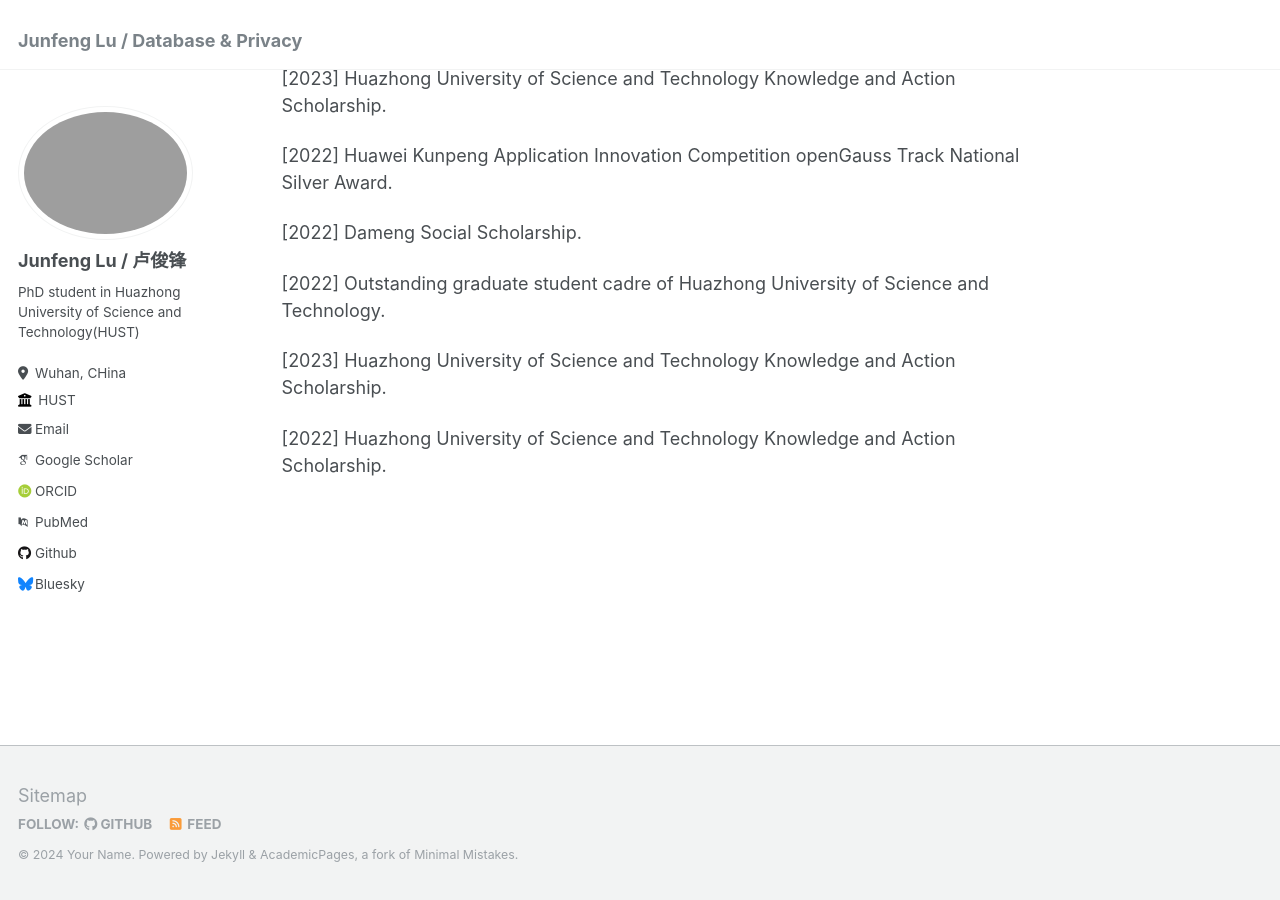
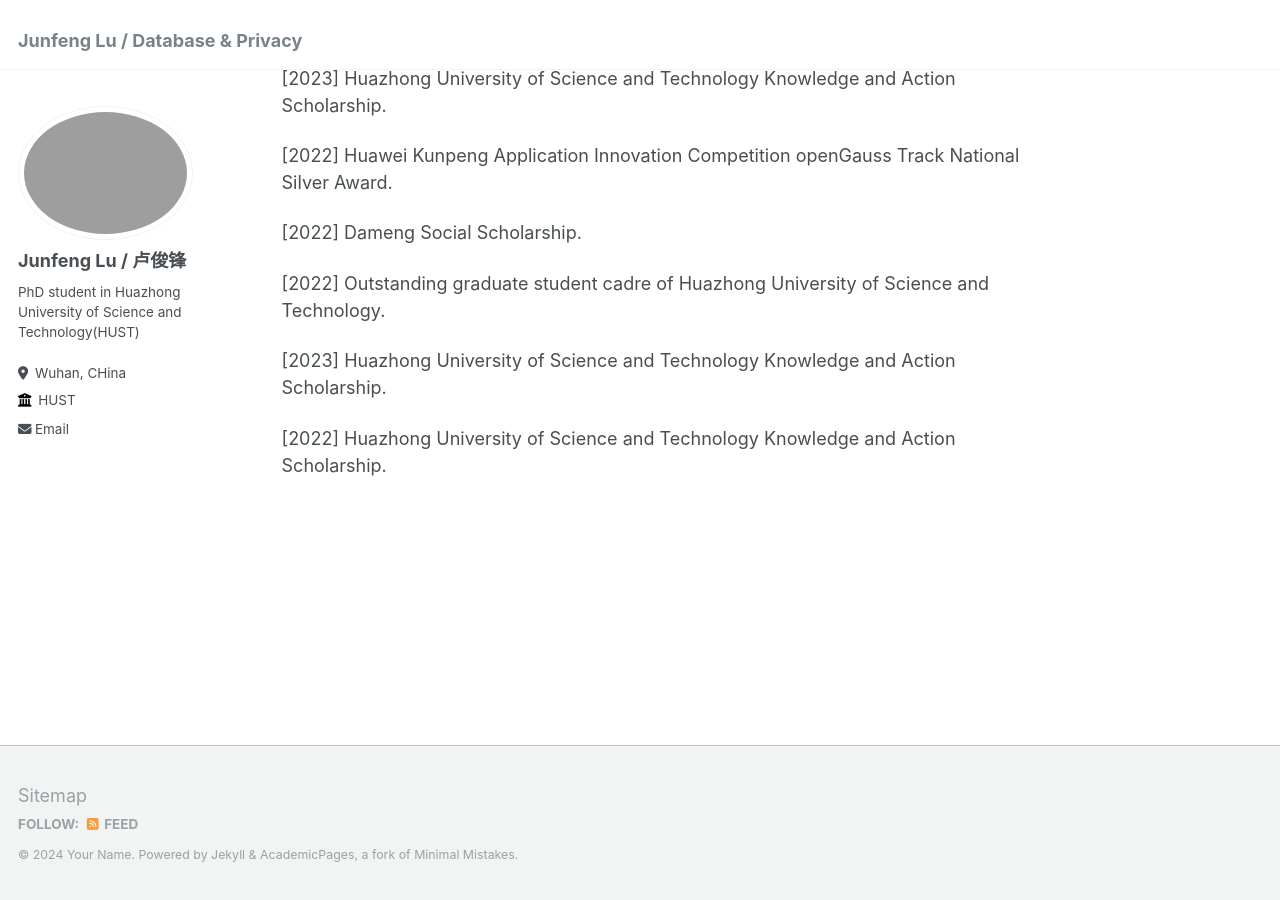
Before and after one commit to richardlujunfeng/richardloo, a Jekyll site: the page built from _pages/about.md, in a window 1280 px wide and 900 px high, scrolled down 966 px. Built offline with Jekyll 4.4.1, drawn with Linux system fonts in a browser that asks for light colours; some web fonts are replaced.

Commit message:
modify Sidebar navigationn

```diff
--- a/_config.yml
+++ b/_config.yml
@@ -31,47 +31,47 @@ author:
   email            : "jflu@hust.edu.cn"
 
   # Academic websites
-  arxiv            : # URL - Update with the correct link to your profile
-  googlescholar    : "https://scholar.google.com/citations?user=PS_CX0AAAAAJ"
-  impactstory      : # URL
-  orcid            : "http://orcid.org/yourorcidurl"
-  semantic         : # URL
-  pubmed           : "https://www.ncbi.nlm.nih.gov/pubmed/?term=john+snow"
-  researchgate     : # URL
+  # arxiv            : # URL - Update with the correct link to your profile
+  # googlescholar    : "https://scholar.google.com/citations?user=PS_CX0AAAAAJ"
+  # impactstory      : # URL
+  # orcid            : "http://orcid.org/yourorcidurl"
+  # semantic         : # URL
+  # pubmed           : "https://www.ncbi.nlm.nih.gov/pubmed/?term=john+snow"
+  # researchgate     : # URL
 
   # Repositories and software development
-  bitbucket        : # Username - Update with your username on the site
-  codepen          : # Username
-  dribbble         : # Username
-  github           : "academicpages"
-  kaggle           : # Username
-  stackoverflow    : # User number or user number and name (i.e., use "1" or "1/jeff-atwood")
+  # bitbucket        : # Username - Update with your username on the site
+  # codepen          : # Username
+  # dribbble         : # Username
+  # github           : "academicpages"
+  # kaggle           : # Username
+  # stackoverflow    : # User number or user number and name (i.e., use "1" or "1/jeff-atwood")
 
   # Social media
-  bluesky          : "bsky.app" # Replace this with you Bluesky username
-  facebook         : # Username
-  flickr           : # Username
-  foursquare       : # Username
-  goodreads        : # Username
-  google_plus      : # Username
-  keybase          : # Username
-  instagram        : # Username
-  lastfm           : # Username
-  linkedin         : # Username
-  mastodon         : # URL
-  medium           : # URL
-  pinterest        : # Username
-  soundcloud       : # Username
-  steam            : # Username
-  telegram         : # URL
-  tumblr           : # Username
-  twitter          : # Username for X / Twitter
-  vine             : # Username
-  weibo            : # Username
-  wikipedia        : # Username
-  xing             : # Username
-  youtube          : # Username
-  zhihu            : # URL
+  # bluesky          : "bsky.app" # Replace this with you Bluesky username
+  # facebook         : # Username
+  # flickr           : # Username
+  # foursquare       : # Username
+  # goodreads        : # Username
+  # google_plus      : # Username
+  # keybase          : # Username
+  # instagram        : # Username
+  # lastfm           : # Username
+  # linkedin         : # Username
+  # mastodon         : # URL
+  # medium           : # URL
+  # pinterest        : # Username
+  # soundcloud       : # Username
+  # steam            : # Username
+  # telegram         : # URL
+  # tumblr           : # Username
+  # twitter          : # Username for X / Twitter
+  # vine             : # Username
+  # weibo            : # Username
+  # wikipedia        : # Username
+  # xing             : # Username
+  # youtube          : # Username
+  # zhihu            : # URL
 
 
 # Site Settings
```
